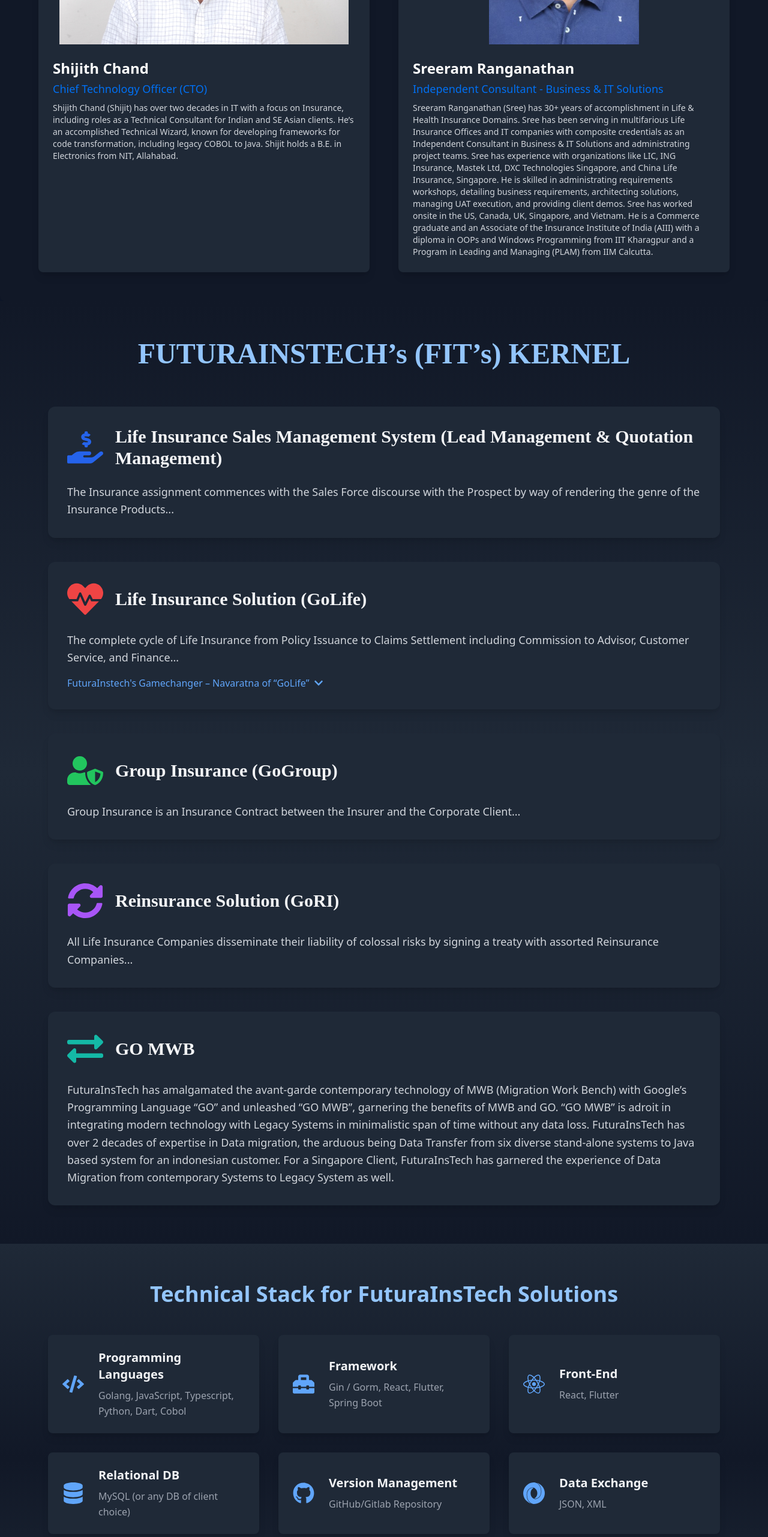
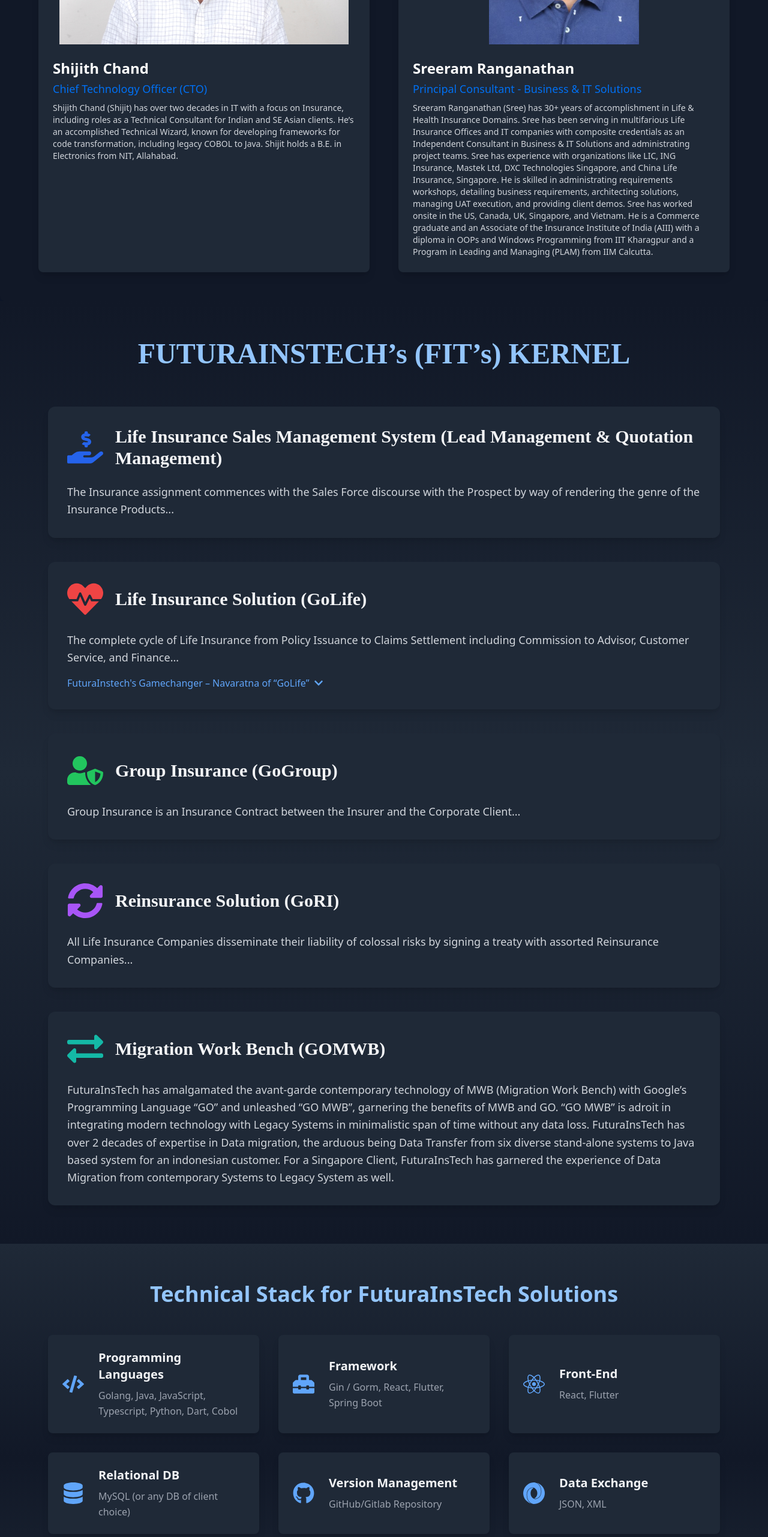
Before and after one commit to Kishore-r-77/office_projects, a React (Vite) app in the folder frontend/futurasite/: page / in a window 1280 px wide. Shown: the part 2918-5481 px from the top of the page at 60% size. Built offline with nearby package versions, Linux system fonts and the light colour scheme; the HTML template or start-up script is replaced by a standard one.

Commit message:
updated techstacks, team and fitkernelsection in futurasite

```diff
--- a/frontend/futurasite/src/App.tsx
+++ b/frontend/futurasite/src/App.tsx
@@ -6,17 +6,14 @@ import Footer from "./components/Footer/Footer";
 // import Navbar from "./components/navbar/Navbar";
 import { useEffect } from "react";
 import FITPreview from "./components/FITPreview/FITPreview";
-import Undertaking from "./components/Undertaking/Undertaking";
-import Hero from "./components/Hero/Hero";
 import Location from "./components/Location/Location";
 import Navbar2 from "./components/navbar/Navbar2";
 import OperationalModal from "./components/operationalModal/OperationalModal";
 import Team from "./components/Team/Team";
 import TechnicalStack from "./components/TechnicalStack/TechnicalStack";
 
+import FitKernelSection from "./components/FitKernelSection/FitKernelSection";
 import FuturaInsTechEnterprise from "./components/FuturaInsTechEnterprise/FuturaInsTechEnterprise";
-import FitKernelSection from "./components/FitKernelSection/FitKernelSection";
-import OurServiceProp from "./components/OurServiceProp/OurServiceProp";
 import FuturaInsTechManifesto from "./components/FuturaInsTechManifesto/FuturaInsTechManifesto";
 
 function App() {
--- a/frontend/futurasite/src/components/FitKernelSection/FitKernelSection.tsx
+++ b/frontend/futurasite/src/components/FitKernelSection/FitKernelSection.tsx
@@ -42,7 +42,7 @@ const FitKernelSection = () => {
       icon: <FaSyncAlt className="text-6xl text-purple-500" />,
     },
     {
-      title: "GO MWB",
+      title: "Migration Work Bench (GOMWB)",
       description: `FuturaInsTech has amalgamated the avant-garde contemporary technology of MWB (Migration Work Bench) with Google’s Programming Language “GO” and unleashed “GO MWB”, garnering the benefits of MWB and GO. “GO MWB” is adroit in integrating modern technology with Legacy Systems in minimalistic span of time without any data loss.
 FuturaInsTech has over 2 decades of expertise in Data migration, the arduous being Data Transfer from six diverse stand-alone systems to Java based system for an indonesian customer. For a Singapore Client, FuturaInsTech has garnered the experience of Data Migration from contemporary Systems to Legacy System as well.`,
       icon: <FaExchangeAlt className="text-6xl text-teal-500" />, // Updated icon for MWB
--- a/frontend/futurasite/src/components/Team/Team.tsx
+++ b/frontend/futurasite/src/components/Team/Team.tsx
@@ -25,7 +25,7 @@ function Team() {
     },
     {
       name: "Sreeram Ranganathan",
-      title: "Independent Consultant - Business & IT Solutions",
+      title: "Principal Consultant - Business & IT Solutions",
       description: `Sreeram Ranganathan (Sree) has 30+ years of accomplishment in Life & Health Insurance Domains. Sree has been serving in multifarious Life Insurance Offices and IT companies with composite credentials as an Independent Consultant in Business & IT Solutions and administrating project teams. Sree has experience with organizations like LIC, ING Insurance, Mastek Ltd, DXC Technologies Singapore, and China Life Insurance, Singapore. He is skilled in administrating requirements workshops, detailing business requirements, architecting solutions, managing UAT execution, and providing client demos. Sree has worked onsite in the US, Canada, UK, Singapore, and Vietnam. He is a Commerce graduate and an Associate of the Insurance Institute of India (AIII) with a diploma in OOPs and Windows Programming from IIT Kharagpur and a Program in Leading and Managing (PLAM) from IIM Calcutta.`,
       image: Sreeram,
     },
--- a/frontend/futurasite/src/components/TechnicalStack/TechnicalStack.tsx
+++ b/frontend/futurasite/src/components/TechnicalStack/TechnicalStack.tsx
@@ -14,7 +14,7 @@ const techStack = [
   {
     icon: <FaCode />,
     title: "Programming Languages",
-    details: "Golang, JavaScript, Typescript, Python, Dart, Cobol",
+    details: "Golang, Java, JavaScript, Typescript, Python, Dart, Cobol",
   },
   {
     icon: <FaToolbox />,
```
Also changed, not shown: 1 other file (tests, documents, lock files or other folders).
